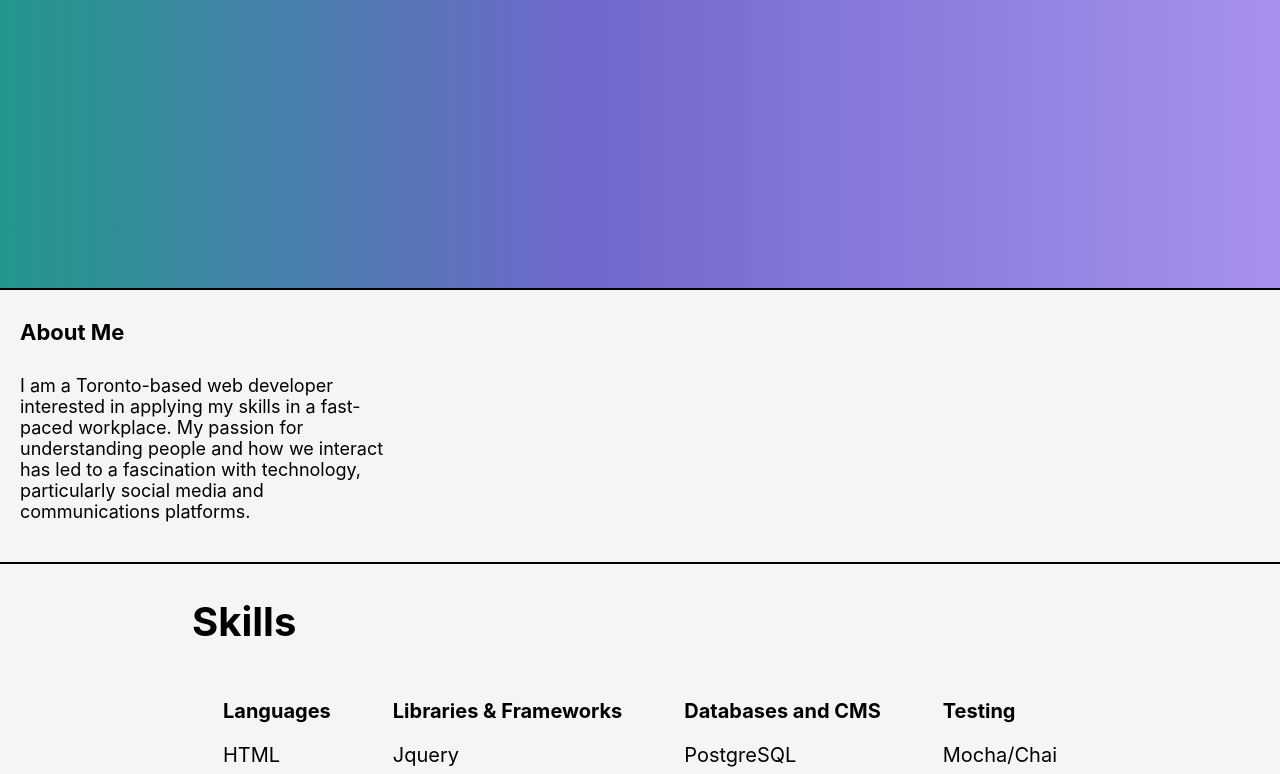
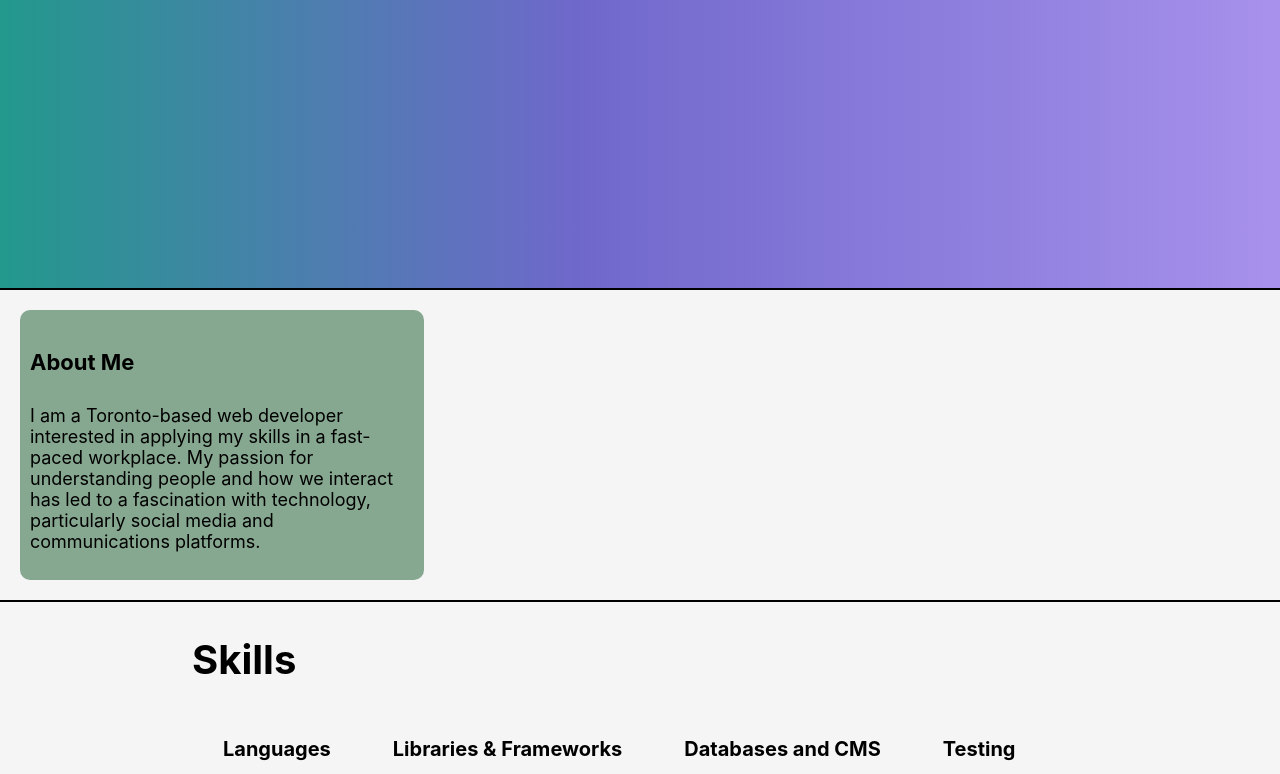
Before and after one commit to CD-Mackay/CD-Mackay.github.io, a React (Create React App) app: page / in a window 1280 px wide. Shown: the part 538-1312 px from the top of the page. Built offline with nearby package versions, Linux system fonts and the light colour scheme.

Commit message:
layout intro card

```diff
--- a/src/Components/styles.scss
+++ b/src/Components/styles.scss
@@ -35,6 +35,12 @@ i:hover {
   //text-shadow: 0px 1px 3px rgb(0 0 0 / 80%);
 }
 
+#about-me {
+  display: flex;
+  flex-direction: column;
+  justify-content: center;
+}
+
 .contact-info {
   display: flex;
   flex-direction: row;
@@ -47,7 +53,11 @@ i:hover {
 #card {
   max-width: 30vw;
   margin-left: 20px;
-  margin-bottom: 40px;
+  margin-bottom: 20px;
+  margin-top: 20px;
+  background-color: #87A890;
+  padding: 10px;
+  border-radius: 10px;
 }
 
 .dark-icon {
```
